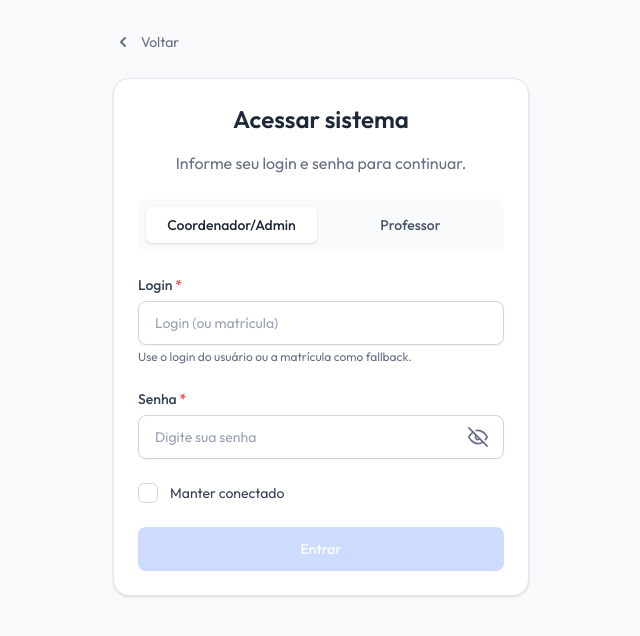
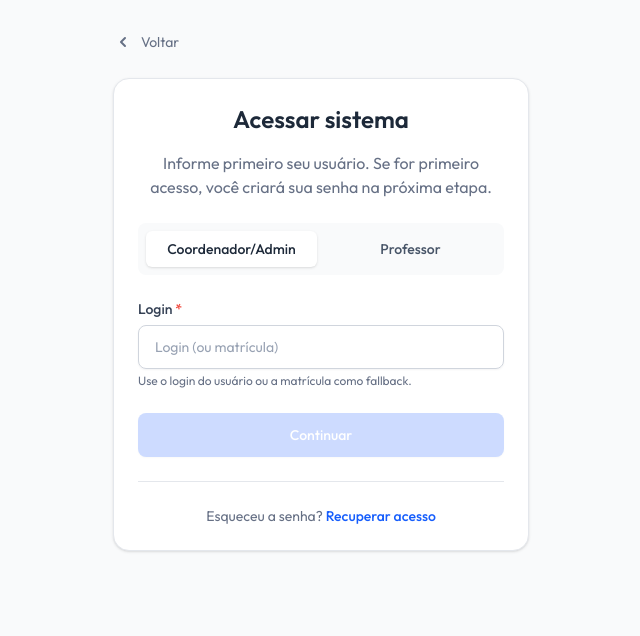
Before and after one commit to Douglas-Desenvolvimento/relatorios-pedagogicos, a Next.js app in the folder relatorios-pedagogicos/: page /login in a window 1280 px wide. Shown: the top 636 px of the page, without its empty margins (319-959 px from the left). Built offline with nearby package versions, Linux system fonts and the light colour scheme.

Commit message:
Add staged login and forgot password flow

```diff
--- a/relatorios-pedagogicos/src/components/auth/SignInForm.tsx
+++ b/relatorios-pedagogicos/src/components/auth/SignInForm.tsx
@@ -13,14 +13,20 @@ import { FiEye, FiEyeOff } from "react-icons/fi";
 import { HiChevronLeft } from "react-icons/hi";
 import { toast } from 'react-toastify';
 
+type LoginMode = 'professor' | 'normal';
+type LoginStep = 'identifier' | 'password' | 'forgot';
+
 export default function SignInForm() {
   const [showPassword, setShowPassword] = useState(false);
   const [isChecked, setIsChecked] = useState(false);
   const [normalIdentifier, setNormalIdentifier] = useState("");
   const [loginInput, setLoginInput] = useState("");
   const [password, setPassword] = useState("");
-  const [loginMode, setLoginMode] = useState<'professor' | 'normal'>('normal');
+  const [loginMode, setLoginMode] = useState<LoginMode>('normal');
+  const [step, setStep] = useState<LoginStep>('identifier');
   const [isLoading, setIsLoading] = useState(false);
+  const [identifiedName, setIdentifiedName] = useState("");
+  const [forgotForm, setForgotForm] = useState({ login: '', email: '', matricula: '' });
 
   const router = useRouter();
   const searchParams = useSearchParams();
@@ -32,12 +38,58 @@ export default function SignInForm() {
     }
   }, [searchParams]);
 
-  const handleLogin = async (e: React.FormEvent) => {
-    e.preventDefault();
+  const identifierValue = loginMode === 'professor' ? loginInput : normalIdentifier;
+
+  const redirectByRole = (role: string) => {
+    if (role === "PROFESSOR") router.push("/professor");
+    else if (role === "ADMIN") router.push("/admin");
+    else if (role === "COORDENADOR") router.push("/coordenador");
+    else router.push("/login");
+  };
+
+  const handleIdentify = async () => {
+    const identifier = identifierValue.trim();
+    if (!identifier) {
+      toast.error('Informe seu usuário.');
+      return;
+    }
+
     setIsLoading(true);
+    try {
+      const res = await fetch("/api/auth/identify", {
+        method: "POST",
+        headers: { "Content-Type": "application/json" },
+        body: JSON.stringify({ login: identifier }),
+      });
+      const data = await res.json();
 
+      if (!res.ok) {
+        throw new Error(data.error || "Usuário não encontrado");
+      }
+
+      setIdentifiedName(data.nome || identifier);
+      if (data.firstAccess) {
+        router.push("/change-password?first=1");
+        return;
+      }
+
+      setStep('password');
+    } catch (error: any) {
+      toast.error(error.message || "Erro ao identificar usuário.");
+    } finally {
+      setIsLoading(false);
+    }
+  };
+
+  const handleLogin = async () => {
+    const identifier = identifierValue.trim();
+    if (!identifier || !password) {
+      toast.error('Informe usuário e senha.');
+      return;
+    }
+
+    setIsLoading(true);
     try {
-      const identifier = (loginMode === 'professor' ? loginInput : normalIdentifier).trim();
       const res = await fetch("/api/login", {
         method: "POST",
         headers: { "Content-Type": "application/json" },
@@ -56,15 +108,7 @@ export default function SignInForm() {
         return;
       }
 
-      if (role === "PROFESSOR") {
-        router.push("/professor");
-      } else if (role === "ADMIN") {
-        router.push("/admin");
-      } else if (role === "COORDENADOR") {
-        router.push("/coordenador");
-      } else {
-        router.push("/login");
-      }
+      redirectByRole(role);
     } catch (error: any) {
       console.error(error);
       toast.error(error.message || "Erro ao fazer login. Verifique suas credenciais.");
@@ -73,20 +117,75 @@ export default function SignInForm() {
     }
   };
 
-  const switchLoginMode = (mode: 'professor' | 'normal') => {
+  const handleForgotPassword = async () => {
+    if (!forgotForm.login.trim() || !forgotForm.email.trim() || !forgotForm.matricula.trim()) {
+      toast.error('Informe usuário, email e matrícula.');
+      return;
+    }
+
+    setIsLoading(true);
+    try {
+      const res = await fetch("/api/auth/forgot-password", {
+        method: "POST",
+        headers: { "Content-Type": "application/json" },
+        body: JSON.stringify(forgotForm),
+      });
+      const data = await res.json();
+
+      if (!res.ok) {
+        throw new Error(data.error || 'Não foi possível validar os dados.');
+      }
+
+      toast.success('Dados confirmados. Crie uma nova senha.');
+      router.push("/change-password?first=1");
+    } catch (error: any) {
+      toast.error(error.message || 'Erro ao recuperar senha.');
+    } finally {
+      setIsLoading(false);
+    }
+  };
+
+  const handleSubmit = async (e: React.FormEvent) => {
+    e.preventDefault();
+    if (step === 'forgot') await handleForgotPassword();
+    else if (step === 'password') await handleLogin();
+    else await handleIdentify();
+  };
+
+  const switchLoginMode = (mode: LoginMode) => {
     if (mode === loginMode) return;
 
     setLoginMode(mode);
     setPassword("");
     setShowPassword(false);
+    setStep('identifier');
+    setIdentifiedName("");
   };
 
   const toggleLoginMode = () => {
     switchLoginMode(loginMode === 'professor' ? 'normal' : 'professor');
   };
 
-  const identifierValue = loginMode === 'professor' ? loginInput : normalIdentifier;
-  const canSubmit = Boolean(identifierValue.trim() && password);
+  const resetToIdentifier = () => {
+    setPassword("");
+    setShowPassword(false);
+    setStep('identifier');
+    setIdentifiedName("");
+  };
+
+  const openForgotPassword = () => {
+    const login = identifierValue.trim();
+    setForgotForm((current) => ({ ...current, login }));
+    setStep('forgot');
+    setPassword("");
+    setShowPassword(false);
+  };
+
+  const canSubmit = step === 'forgot'
+    ? Boolean(forgotForm.login.trim() && forgotForm.email.trim() && forgotForm.matricula.trim())
+    : step === 'password'
+      ? Boolean(identifierValue.trim() && password)
+      : Boolean(identifierValue.trim());
 
   return (
     <div className="container mx-auto px-4 py-8 max-w-md">
@@ -102,13 +201,22 @@ export default function SignInForm() {
 
       <div className="p-6 border border-gray-200 rounded-2xl dark:border-gray-800 bg-white dark:bg-gray-900 shadow-sm">
         <h1 className="mb-4 font-semibold text-gray-800 dark:text-white text-2xl text-center">
-          {loginMode === 'professor' ? "Acesso Professor" : "Acessar sistema"}
+          {step === 'forgot'
+            ? "Recuperar senha"
+            : loginMode === 'professor'
+              ? "Acesso Professor"
+              : "Acessar sistema"}
         </h1>
 
         <p className="mb-6 text-center text-gray-500 dark:text-gray-400">
-          Informe seu login e senha para continuar.
+          {step === 'identifier'
+            ? "Informe primeiro seu usuário. Se for primeiro acesso, você criará sua senha na próxima etapa."
+            : step === 'forgot'
+              ? "Confirme seus dados cadastrais para criar uma nova senha."
+              : `Olá${identifiedName ? `, ${identifiedName}` : ''}. Agora informe sua senha.`}
         </p>
 
+        {step !== 'forgot' && (
           <div className="mb-6 flex gap-2 p-2 bg-gray-50 dark:bg-gray-800 rounded-lg">
             <button
               type="button"
@@ -133,8 +241,45 @@ export default function SignInForm() {
               Professor
             </button>
           </div>
+        )}
 
-        <form onSubmit={handleLogin} className="space-y-6">
+        <form onSubmit={handleSubmit} className="space-y-6">
+          {step === 'forgot' ? (
+            <>
+              <div>
+                <Label>Usuário <span className="text-error-500">*</span></Label>
+                <Input
+                  type="text"
+                  value={forgotForm.login}
+                  onChange={(e) => setForgotForm({ ...forgotForm, login: e.target.value.toLowerCase() })}
+                  autoComplete="username"
+                  required
+                  disabled={isLoading}
+                />
+              </div>
+              <div>
+                <Label>Email cadastrado <span className="text-error-500">*</span></Label>
+                <Input
+                  type="email"
+                  value={forgotForm.email}
+                  onChange={(e) => setForgotForm({ ...forgotForm, email: e.target.value })}
+                  autoComplete="email"
+                  required
+                  disabled={isLoading}
+                />
+              </div>
+              <div>
+                <Label>Matrícula <span className="text-error-500">*</span></Label>
+                <Input
+                  type="text"
+                  value={forgotForm.matricula}
+                  onChange={(e) => setForgotForm({ ...forgotForm, matricula: e.target.value })}
+                  required
+                  disabled={isLoading}
+                />
+              </div>
+            </>
+          ) : (
             <div>
               <Label>
                 Login <span className="text-error-500">*</span>
@@ -149,18 +294,27 @@ export default function SignInForm() {
                   } else {
                     setNormalIdentifier(e.target.value);
                   }
+                  if (step === 'password') {
+                    setPassword("");
+                    setStep('identifier');
+                    setIdentifiedName("");
+                  }
                 }}
                 autoComplete="username"
                 required
-              disabled={isLoading}
+                disabled={isLoading || step === 'password'}
               />
               <p className="mt-1 text-xs text-gray-500 dark:text-gray-400">
-              {loginMode === 'professor'
+                {step === 'password'
+                  ? 'Para trocar o usuário, volte para a etapa anterior.'
+                  : loginMode === 'professor'
                     ? 'Use o login institucional recebido da administração.'
                     : 'Use o login do usuário ou a matrícula como fallback.'}
               </p>
             </div>
+          )}
 
+          {step === 'password' && (
             <div>
               <Label>
                 Senha <span className="text-error-500">*</span>
@@ -185,8 +339,9 @@ export default function SignInForm() {
                 </button>
               </div>
             </div>
+          )}
 
-          {loginMode === 'normal' && (
+          {loginMode === 'normal' && step === 'password' && (
             <div className="flex items-center justify-between">
               <label className="flex items-center gap-3 cursor-pointer select-none text-gray-700 dark:text-gray-400">
                 <Checkbox checked={isChecked} onChange={setIsChecked} />
@@ -201,12 +356,63 @@ export default function SignInForm() {
             type="submit"
             disabled={isLoading || !canSubmit}
           >
-            {isLoading ? "Entrando..." : "Entrar"}
+            {isLoading
+              ? "Aguarde..."
+              : step === 'identifier'
+                ? "Continuar"
+                : step === 'forgot'
+                  ? "Confirmar dados"
+                  : "Entrar"}
           </Button>
         </form>
 
-        {loginMode === 'professor' && (
-          <div className="mt-6 pt-6 border-t border-gray-200 dark:border-gray-700">
+        <div className="mt-6 pt-6 border-t border-gray-200 dark:border-gray-700 space-y-3">
+          {step === 'password' && (
+            <div className="flex justify-between text-sm">
+              <button
+                type="button"
+                onClick={resetToIdentifier}
+                className="text-gray-600 hover:text-gray-800 dark:text-gray-400 dark:hover:text-white font-medium"
+              >
+                Trocar usuário
+              </button>
+              <button
+                type="button"
+                onClick={openForgotPassword}
+                className="text-blue-600 hover:text-blue-700 dark:text-blue-400 dark:hover:text-blue-300 font-medium"
+              >
+                Esqueci minha senha
+              </button>
+            </div>
+          )}
+
+          {step === 'identifier' && (
+            <p className="text-center text-sm text-gray-500 dark:text-gray-400">
+              Esqueceu a senha?{" "}
+              <button
+                type="button"
+                onClick={openForgotPassword}
+                className="text-blue-600 hover:text-blue-700 dark:text-blue-400 dark:hover:text-blue-300 font-medium"
+              >
+                Recuperar acesso
+              </button>
+            </p>
+          )}
+
+          {step === 'forgot' && (
+            <p className="text-center text-sm text-gray-500 dark:text-gray-400">
+              Lembrou a senha?{" "}
+              <button
+                type="button"
+                onClick={resetToIdentifier}
+                className="text-blue-600 hover:text-blue-700 dark:text-blue-400 dark:hover:text-blue-300 font-medium"
+              >
+                Voltar ao login
+              </button>
+            </p>
+          )}
+
+          {loginMode === 'professor' && step !== 'forgot' && (
             <p className="text-center text-sm text-gray-500 dark:text-gray-400">
               Não é professor?{" "}
               <button
@@ -217,8 +423,8 @@ export default function SignInForm() {
                 Clique aqui para login completo
               </button>
             </p>
+          )}
         </div>
-        )}
       </div>
     </div>
   );
```
Lines whose indentation alone changed are shown as unchanged.
